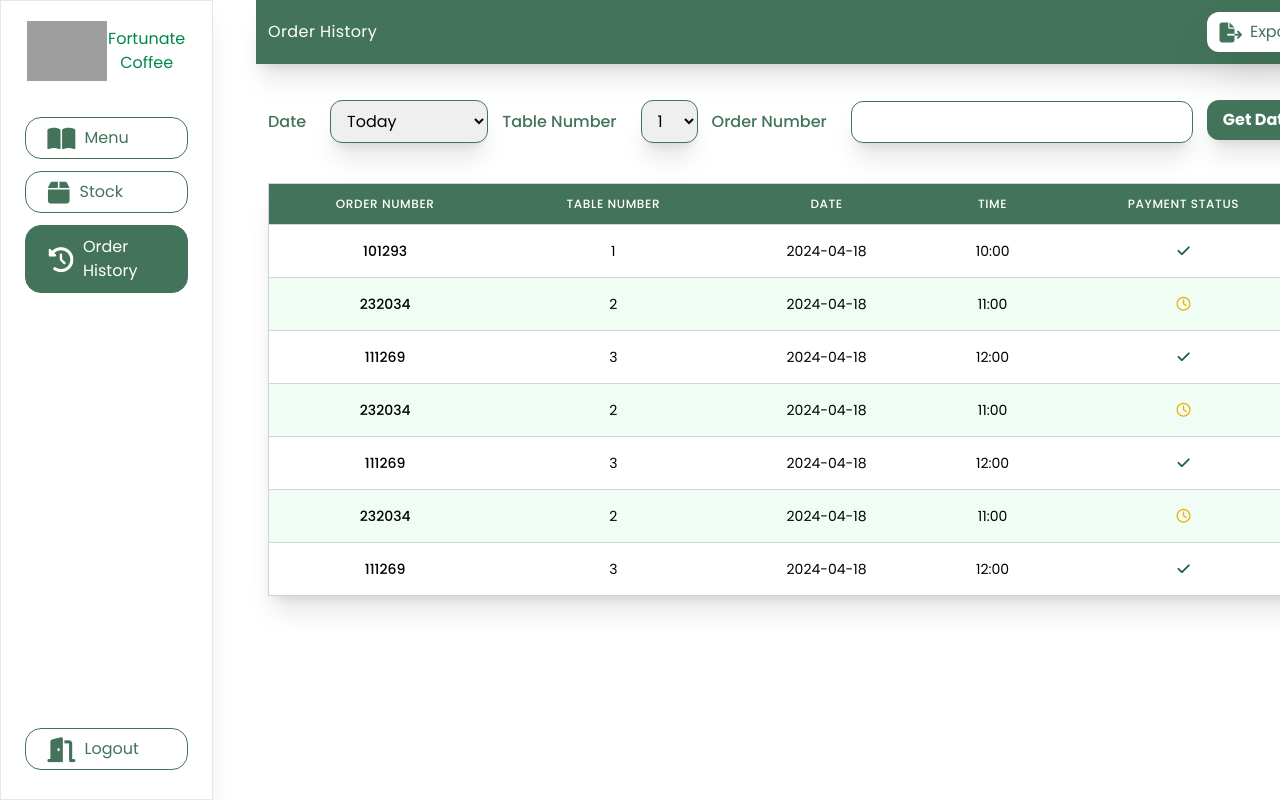
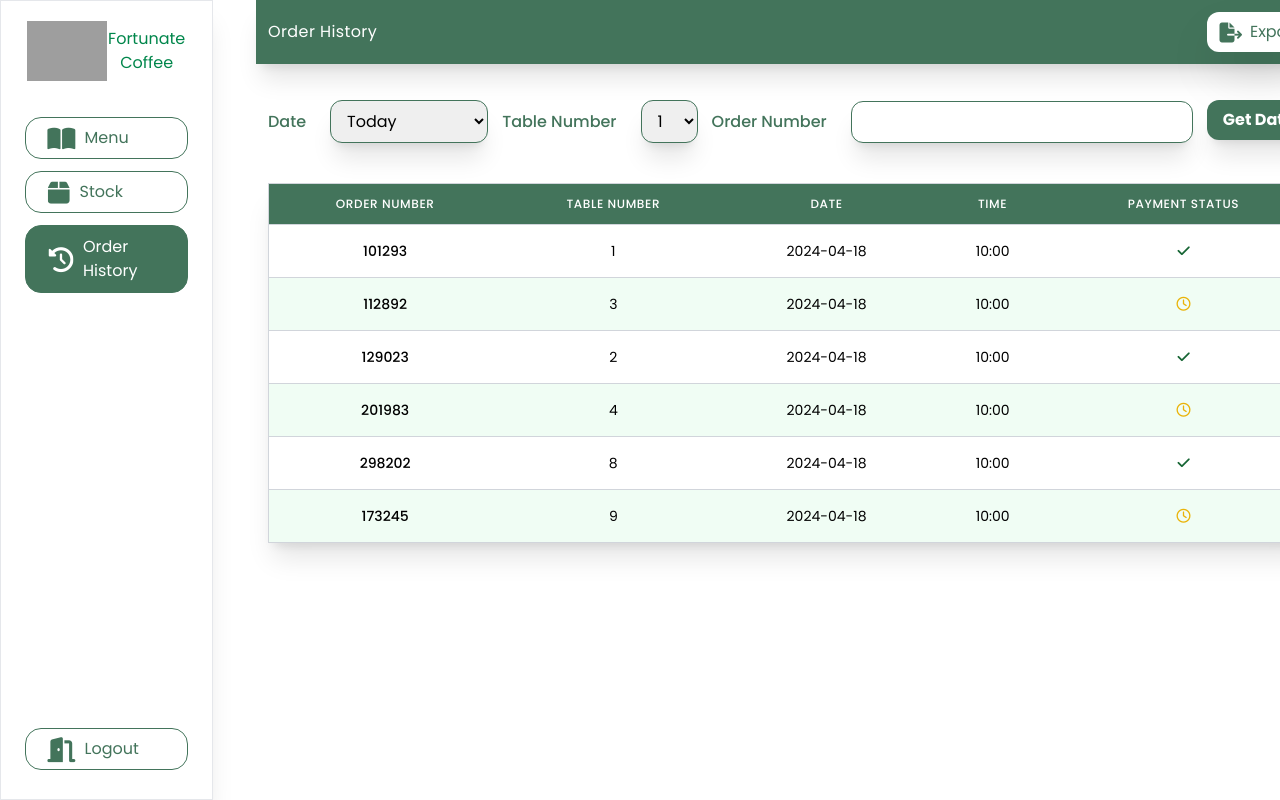
Before and after one commit to Fortunate-Coffee/Front-End-Fortunate-Coffee, a React (Create React App) app: page /admin/order-history in a window 1280 px wide. Shown: the top 800 px of the page. Built offline with nearby package versions, Linux system fonts and the light colour scheme; grey boxes are pictures that could not be loaded.

Commit message:
Adding Admin Order Detail

```diff
--- a/src/component/organisms/AdminNewMenuForm.jsx
+++ b/src/component/organisms/AdminNewMenuForm.jsx
@@ -1,5 +1,4 @@
 import { useState } from "react";
-import AdminFoodIngredientsForm from "./AdminFoodIngredientsForm";
 
 const AdminNewMenuForm = ({ setShowAddMenuForm, setShowFoodIngredientsForm }) => {
 
--- /dev/null
+++ b/src/component/organisms/AdminOrderDetail.jsx
@@ -0,0 +1,106 @@
+// AdminOrderDetail.js
+import { adminStockData } from "./AdminStockTable";
+
+const AdminOrderDetail = ({ setShowOrderDetail, orderNo }) => {
+    // Cari objek dalam adminStockData yang memiliki orderNo sesuai
+    const orderData = adminStockData.find(item => item.orderNo === orderNo);
+
+    // Tentukan status berdasarkan nilai paymentStatus
+    const status = orderData.paymentStatus === 1 ? "Done" : "Pending";
+
+    // Fungsi untuk menangani aksi klik button
+    const handleButtonClick = () => {
+        if (status === "Done") {
+            // Aksi ketika status order done
+            console.log("Print order");
+        } else {
+            // Aksi ketika status order pending
+            console.log("Complete order");
+        }
+    };
+
+    // Jika orderData tidak ditemukan, tampilkan pesan bahwa pesanan tidak ditemukan
+    if (!orderData) {
+        return (
+            <div className="">
+                <div className="fixed top-0 left-0 w-full h-full flex justify-center items-center bg-gray-800 bg-opacity-50 z-50">
+                    <div className="bg-white p-4 rounded-xl shadow-xl relative">
+                        <h2 className="mb-5 text-center text-lg font-semibold">Order Not Found</h2>
+                        <button className="absolute top-4 right-5 fa-beat-fade text-lg text-gray-500 hover:text-gray-700" onClick={() => setShowOrderDetail(false)}>
+                            <i className="fas fa-times"></i>
+                        </button>
+                    </div>
+                </div>
+            </div>
+        );
+    }
+
+    return (
+        <div className="">
+            <div className="fixed top-0 left-0 w-full h-full flex justify-center items-center bg-gray-800 bg-opacity-50 z-50">
+                <div className="bg-white p-4 rounded-xl shadow-xl relative">
+                    <button className="absolute top-4 right-5 fa-beat-fade text-lg text-gray-500 hover:text-gray-700" onClick={() => setShowOrderDetail(false)}>
+                        <i className="fas fa-times"></i>
+                    </button>
+                    <h2 className="mb-5 text-center text-lg font-semibold">Detail Order</h2>
+                    <div className="px-4">
+                        <div className="flex mb-3">
+                            <p className="w-40 text-[#43745B] font-medium">Order Number</p>
+                            <p>{orderData.orderNo}</p>
+                        </div>
+                        <div className="flex mb-3">
+                            <p className="w-40 text-[#43745B] font-medium">Table Number</p>
+                            <p>{orderData.tableNo}</p>
+                        </div>
+                        <div className="flex mb-3">
+                            <p className="w-40 text-[#43745B] font-medium">Order Date</p>
+                            <p className="me-3">{orderData.date}</p>
+                            <p>{orderData.time} WIB</p>
+                        </div>
+                        <div className="flex mb-3">
+                            <p className="w-40 text-[#43745B] font-medium">Status</p>
+                            <p>{status}</p>
+                        </div>
+                        {/* Tampilkan item menu dengan catatan */}
+                        <div className="flex mb-3">
+                            <p className="w-40 text-[#43745B] font-medium">Items</p>
+                            <div className="flex flex-col">
+                                {orderData.items ? (
+                                    orderData.items.map((item, index) => (
+                                        <div className="">
+                                            <div key={index} className="flex mb-2">
+                                                <p className="w-8 text-[#43745B] font-medium">{item.quantity}x</p>
+                                                <p>{item.name}</p>
+                                            </div>
+                                            {/* Tampilkan catatan jika ada */}
+                                            {item.notes && (
+                                                <div className="ms-8 mb-3 border border-[#43745B] bg-white text-[#43745B] text-xs italic px-2 py-1 rounded-lg">
+                                                    <p>Notes : {item.notes}</p>
+                                                </div>
+                                            )}
+                                        </div>
+                                    ))
+                                ) : (
+                                    <p>No items found</p>
+                                )}
+                            </div>
+                        </div>
+                        <div className="flex mb-6">
+                            <p className="w-40 text-[#43745B] font-medium">Total</p>
+                            <p>{orderData.total}</p>
+                        </div>
+                        <button
+                            type="submit"
+                            className="flex mx-auto bg-[#43745B] hover:bg-green-800 text-white font-bold my-3 py-2 px-4 shadow-xl rounded-xl"
+                            onClick={handleButtonClick}
+                        >
+                            {status === "Done" ? "Print" : "Complete"} Order
+                        </button>
+                    </div>
+                </div>
+            </div>
+        </div>
+    );
+}
+
+export default AdminOrderDetail;
--- a/src/component/organisms/AdminStockTable.jsx
+++ b/src/component/organisms/AdminStockTable.jsx
@@ -1,17 +1,93 @@
+// AdminStockTable.js
+import { useState } from "react";
 import { Link } from "react-router-dom";
+import AdminOrderDetail from "./AdminOrderDetail"; // Menggunakan path relatif
 
 export const adminStockData = [
-  { tableNo: 1, orderNo: '101293', date: '2024-04-18', time: '10:00', paymentStatus: 1 },
-  { tableNo: 2, orderNo: '232034', date: '2024-04-18', time: '11:00', paymentStatus: 0 },
-  { tableNo: 3, orderNo: '111269', date: '2024-04-18', time: '12:00', paymentStatus: 1 },
-  { tableNo: 2, orderNo: '232034', date: '2024-04-18', time: '11:00', paymentStatus: 0 },
-  { tableNo: 3, orderNo: '111269', date: '2024-04-18', time: '12:00', paymentStatus: 1 },
-  { tableNo: 2, orderNo: '232034', date: '2024-04-18', time: '11:00', paymentStatus: 0 },
-  { tableNo: 3, orderNo: '111269', date: '2024-04-18', time: '12:00', paymentStatus: 1 },
+  {
+    tableNo: 1,
+    orderNo: '101293',
+    date: '2024-04-18',
+    time: '10:00',
+    paymentStatus: 1,
+    items: [
+        { name: "Joyful Rice", quantity: 1, notes: "Extra spicy" },
+        { name: "Cripsy Bun", quantity: 3, notes: null }, // Contoh tanpa catatan
+        { name: "Green Tea", quantity: 2, notes: "No sugar" },
+    ],
+    total: "Rp. 75.000" // Total pembelian
+  },
+  {
+    tableNo: 3,
+    orderNo: '112892',
+    date: '2024-04-18',
+    time: '10:00',
+    paymentStatus: 0,
+    items: [
+        { name: "Joyful Rice", quantity: 1, notes: "Extra spicy" },
+        { name: "Cripsy Bun", quantity: 3, notes: null }, // Contoh tanpa catatan
+        { name: "Green Tea", quantity: 2, notes: "No sugar" },
+    ],
+    total: "Rp. 75.000" // Total pembelian
+  },
+  {
+    tableNo: 2,
+    orderNo: '129023',
+    date: '2024-04-18',
+    time: '10:00',
+    paymentStatus: 1,
+    total: "Rp. 75.000" // Total pembelian
+  },
+  {
+    tableNo: 4,
+    orderNo: '201983',
+    date: '2024-04-18',
+    time: '10:00',
+    paymentStatus: 0,
+    items: [
+        { name: "Joyful Rice", quantity: 1, notes: "Extra spicy" },
+        { name: "Cripsy Bun", quantity: 3, notes: null }, // Contoh tanpa catatan
+        { name: "Green Tea", quantity: 2, notes: "No sugar" },
+    ],
+    total: "Rp. 75.000" // Total pembelian
+  },
+  {
+    tableNo: 8,
+    orderNo: '298202',
+    date: '2024-04-18',
+    time: '10:00',
+    paymentStatus: 1,
+    total: "Rp. 75.000" // Total pembelian
+  },
+  {
+    tableNo: 9,
+    orderNo: '173245',
+    date: '2024-04-18',
+    time: '10:00',
+    paymentStatus: 0,
+    items: [
+        { name: "Joyful Rice", quantity: 1, notes: "Extra spicy" },
+        { name: "Cripsy Bun", quantity: 3, notes: null }, // Contoh tanpa catatan
+        { name: "Green Tea", quantity: 2, notes: "No sugar" },
+    ],
+    total: "Rp. 75.000" // Total pembelian
+  },
 ];
 
 const AdminStockTable = () => {
+    const [showOrderDetail, setShowOrderDetail] = useState(false);
+    const [selectedOrderNo, setSelectedOrderNo] = useState(null);
+
+    // Fungsi untuk menampilkan detail pesanan saat tombol ditekan
+    const handleShowOrderDetail = (orderNo) => {
+        setShowOrderDetail(true);
+        setSelectedOrderNo(orderNo);
+    };
+
     return (
+        <div className="">
+            {showOrderDetail && <AdminOrderDetail setShowOrderDetail={setShowOrderDetail} orderNo={selectedOrderNo} />}
+
             <div className="w-full my-10">
                 <table className="border border-gray-300 shadow-xl min-w-full divide-y divide-gray-300">
                     <thead className="bg-[#43745B] text-white">
@@ -50,12 +126,12 @@ const AdminStockTable = () => {
                                 </td>
                                 <td className="px-6 py-4 whitespace-nowrap text-sm text-center">
                                     {item.paymentStatus === 1 ? (
-                    <Link to={'/admin/order-history'}>
-                        <i class="fa-solid fa-check text-green-800"></i>
+                                        <Link to="#" onClick={() => handleShowOrderDetail(item.orderNo)}>
+                                            <i className="fa-solid fa-check text-green-800"></i>
                                         </Link>
                                     ) : (
-                    <Link to={'/admin/order-history'}>
-                        <i class="fa-regular fa-clock text-yellow-500"></i>
+                                        <Link to="#" onClick={() => handleShowOrderDetail(item.orderNo)}>
+                                            <i className="fa-regular fa-clock text-yellow-500"></i>
                                         </Link>
                                     )}
                                 </td>
@@ -64,6 +140,7 @@ const AdminStockTable = () => {
                     </tbody>
                 </table>
             </div>
+        </div>
     );
 };
 
--- a/src/component/templates/AdminOrderHistory.jsx
+++ b/src/component/templates/AdminOrderHistory.jsx
@@ -1,3 +1,4 @@
+import { useState } from "react";
 import ExportButton from "../atoms/ExportButton";
 import GetDataButton from "../atoms/GetDataButton";
 import DateSelect from "../atoms/DateSelect";
```
Lines whose indentation alone changed are shown as unchanged.
